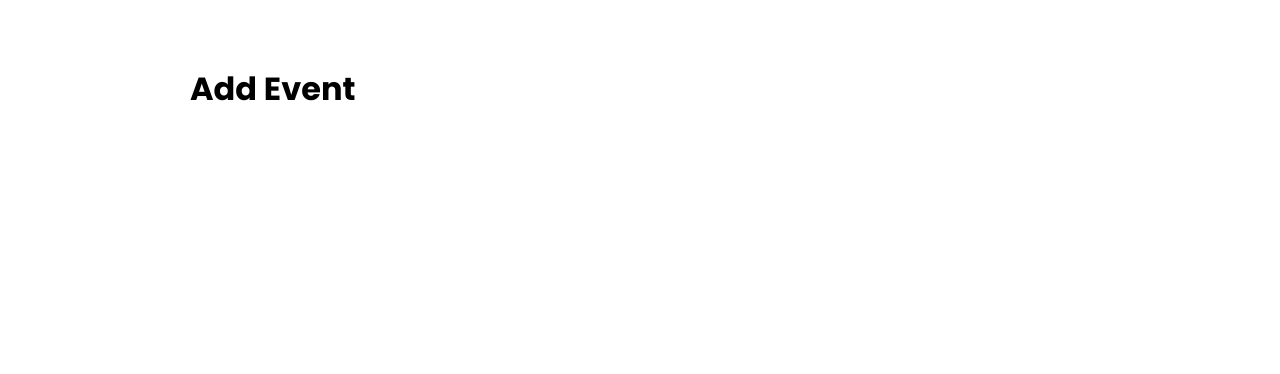
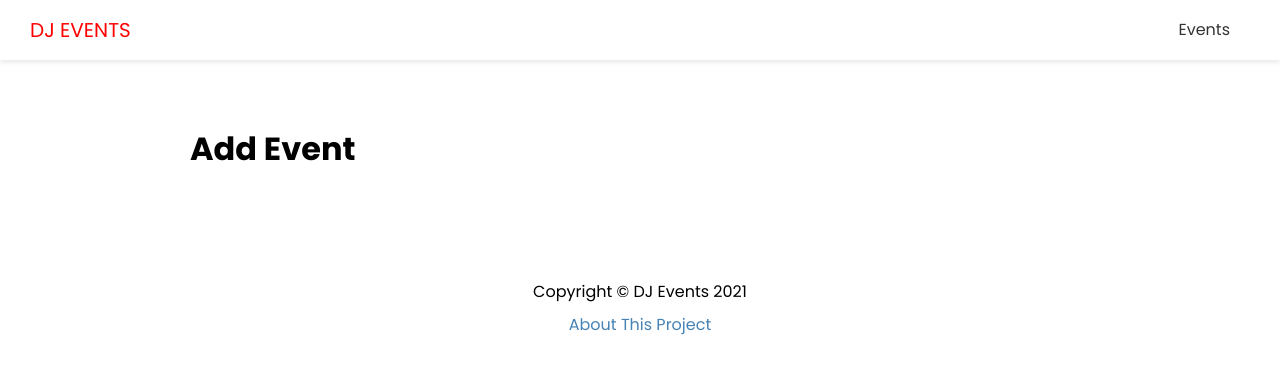
Before and after one commit to ozzy9h20/LearnNext, a Next.js app: page /events/add in a window 1280 px wide. Shown: the top 374 px of the page. Built offline with nearby package versions, Linux system fonts and the light colour scheme.

Commit message:
4. Add Header & Footer

```diff
--- /dev/null
+++ b/components/Footer.js
@@ -0,0 +1,15 @@
+import Link from 'next/link';
+import styles from '../styles/Footer.module.css';
+
+export default function Footer() {
+  return (
+    <footer className={styles.footer}>
+      <p>Copyright &copy; DJ Events 2021</p>
+      <p>
+        <Link href="/about">
+          <a>About This Project</a>
+        </Link>
+      </p>
+    </footer>
+  )
+}
--- /dev/null
+++ b/components/Header.js
@@ -0,0 +1,27 @@
+import Link from 'next/link';
+import styles from '../styles/Header.module.css'
+
+export default function Header() {
+  return (
+    <div>
+      <header className={styles.header}>
+        <div className={styles.logo}>
+          <Link href="/">
+            <a>DJ Events</a>
+          </Link>
+        </div>
+
+        <nav>
+          <ul>
+            <li>
+              <Link href="/events">
+                <a>Events</a>
+              </Link>
+            </li>
+          </ul>
+        </nav>
+
+      </header>
+    </div>
+  )
+}
--- a/components/Layout.js
+++ b/components/Layout.js
@@ -1,4 +1,6 @@
 import Head from 'next/head';
+import Header from './Header';
+import Footer from './Footer';
 import styles from '../styles/Layout.module.css';
 
 export default function Layout({title, keywords, description, children}) {
@@ -10,9 +12,13 @@
         <meta name='keywords' content={keywords} />
       </Head>
 
+      <Header />
+
       <div className={styles.container}>
         {children}
       </div>
+
+      <Footer />
     </div>
   )
 }
--- /dev/null
+++ b/styles/Footer.module.css
@@ -0,0 +1,8 @@
+.footer {
+  margin: 100px 0 40px;
+  text-align: center;
+}
+
+.footer p {
+  margin: 5px 0;
+}
--- /dev/null
+++ b/styles/Header.module.css
@@ -0,0 +1,56 @@
+.header {
+  display: flex;
+  justify-content: space-between;
+  align-items: center;
+  background: #fff;
+  color: #333;
+  height: 60px;
+  padding: 0 30px;
+  box-shadow: 0 2px 5px rgba(0, 0, 0, 0.1);
+}
+
+.header a {
+  color: #333;
+  margin-right: 20px;
+}
+
+.header a:hover {
+  color: #000;
+}
+.header ul {
+  display: flex;
+  align-items: center;
+  justify-content: center;
+  list-style: none;
+}
+
+.logo {
+  color: red;
+  font-size: 20px;
+  text-transform: uppercase;
+}
+
+.logo a {
+  color: red;
+}
+
+@media (max-width: 768px) {
+  .header {
+    flex-direction: column;
+    height: auto;
+  }
+
+  .header ul {
+    margin: 20px 0;
+    flex-direction: column;
+    text-align: center;
+  }
+
+  .header a {
+    margin-right: 0;
+  }
+
+  .logo {
+    margin: 20px 0;
+  }
+}
```
